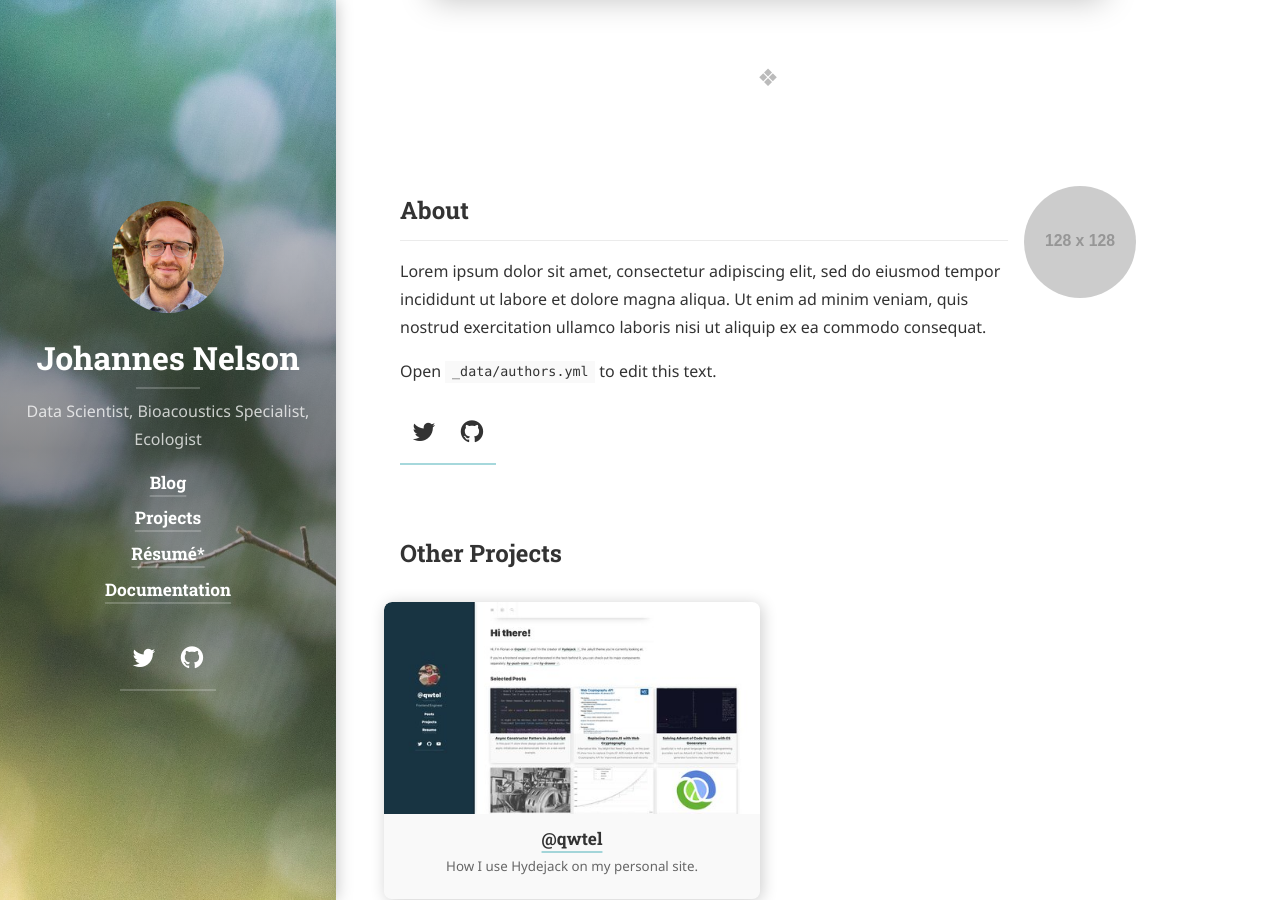
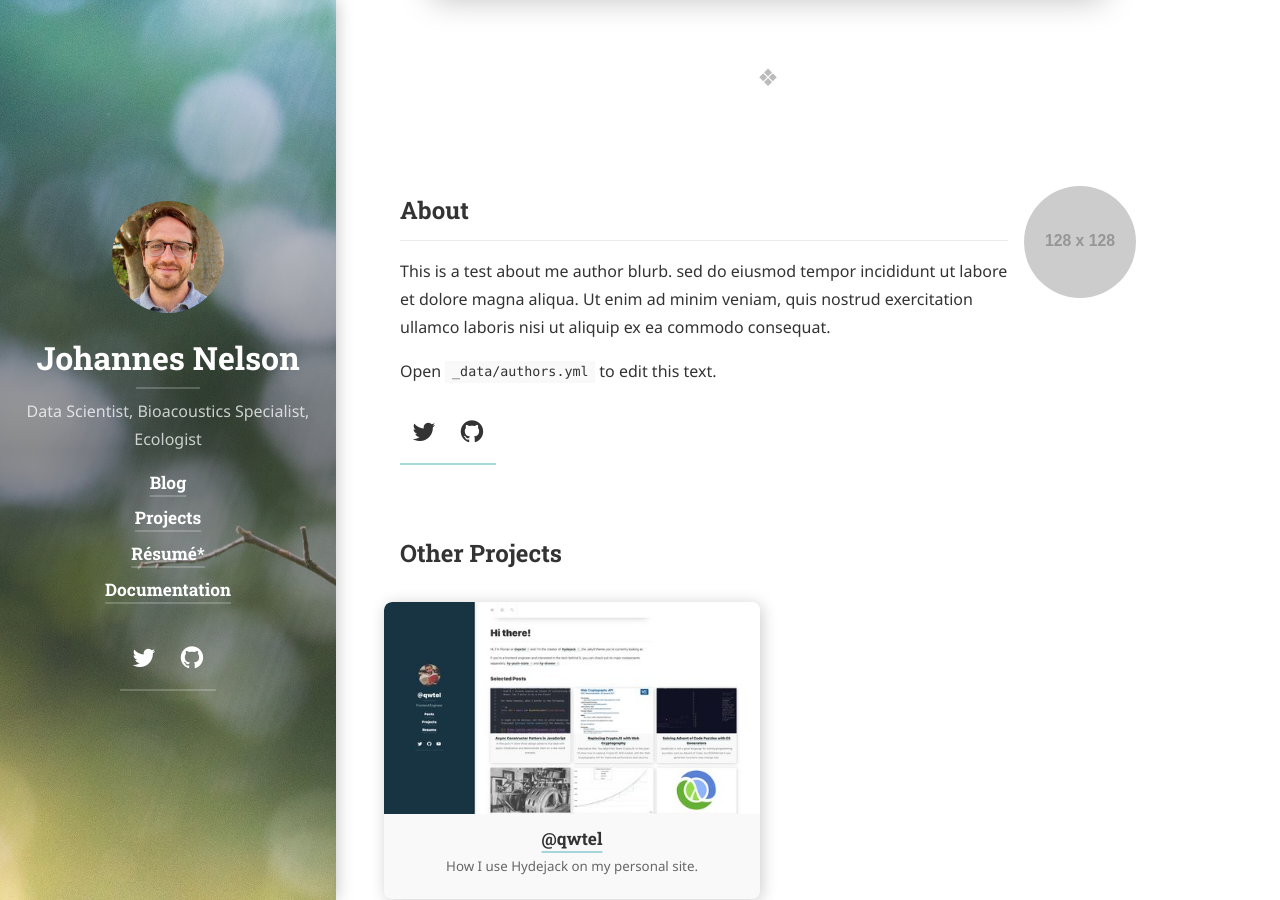
Before and after one commit to johannesnelson/johannesnelson.github.io, a Jekyll site: the page built from _projects/hydejack-site.md, in a window 1280 px wide and 900 px high, scrolled down 760 px. Built offline with Jekyll 4.4.1, drawn with Linux system fonts in a browser that asks for light colours; cached includes are drawn as plain includes; nearby versions of some CDN libraries; some web fonts are replaced; library files that are not in the unit come from our copies.

Commit message:
Testing add of author info

```diff
--- a/_config.yml
+++ b/_config.yml
@@ -32,7 +32,7 @@
 tagline:               Data Scientist, Bioacoustics Specialist, Ecologist
 
 # A list of keywords for your blog
-keywords:              []
+keywords:              [bioacoustics, passive acoustic monitoring, computational ecologist]
 
 # A (square) logo for your site.
 # If provided, it will be shown at the top of the sidebar.
--- a/_data/authors.yml
+++ b/_data/authors.yml
@@ -2,13 +2,13 @@
 # Must be the same as `author` in `_config.yml`.
 # Change `author1` to your shortname.
 author1:
-  name:              <firstname> <lastname>
-  email:             <mail@domain.tld>
+  name:              <Johannes> <Nelson>
+  email:             <johannes.nelson@gmail.com>
 
   # Used at the bottom of each page and at the top of the `about` layout
   # Markdown enabled, can use multiple paragraphs (enabled by `|`)
   about:             |
-    Lorem ipsum dolor sit amet, consectetur adipiscing elit,
+    This is a test about me author blurb.
     sed do eiusmod tempor incididunt ut labore et dolore magna aliqua.
     Ut enim ad minim veniam, quis nostrud exercitation ullamco laboris nisi ut aliquip ex ea commodo consequat.
 
@@ -27,7 +27,7 @@
   # Rearrange to change the order in which they appear
   social:
     twitter:         <username>
-    github:          <username>
+    github:          <johannesnelson>
     # email:           <mail@domain.tld>
     # rss:             https://<url>/feed.xml
     # facebook:        <username>
```
Also changed, not shown: Gemfile.lock.
